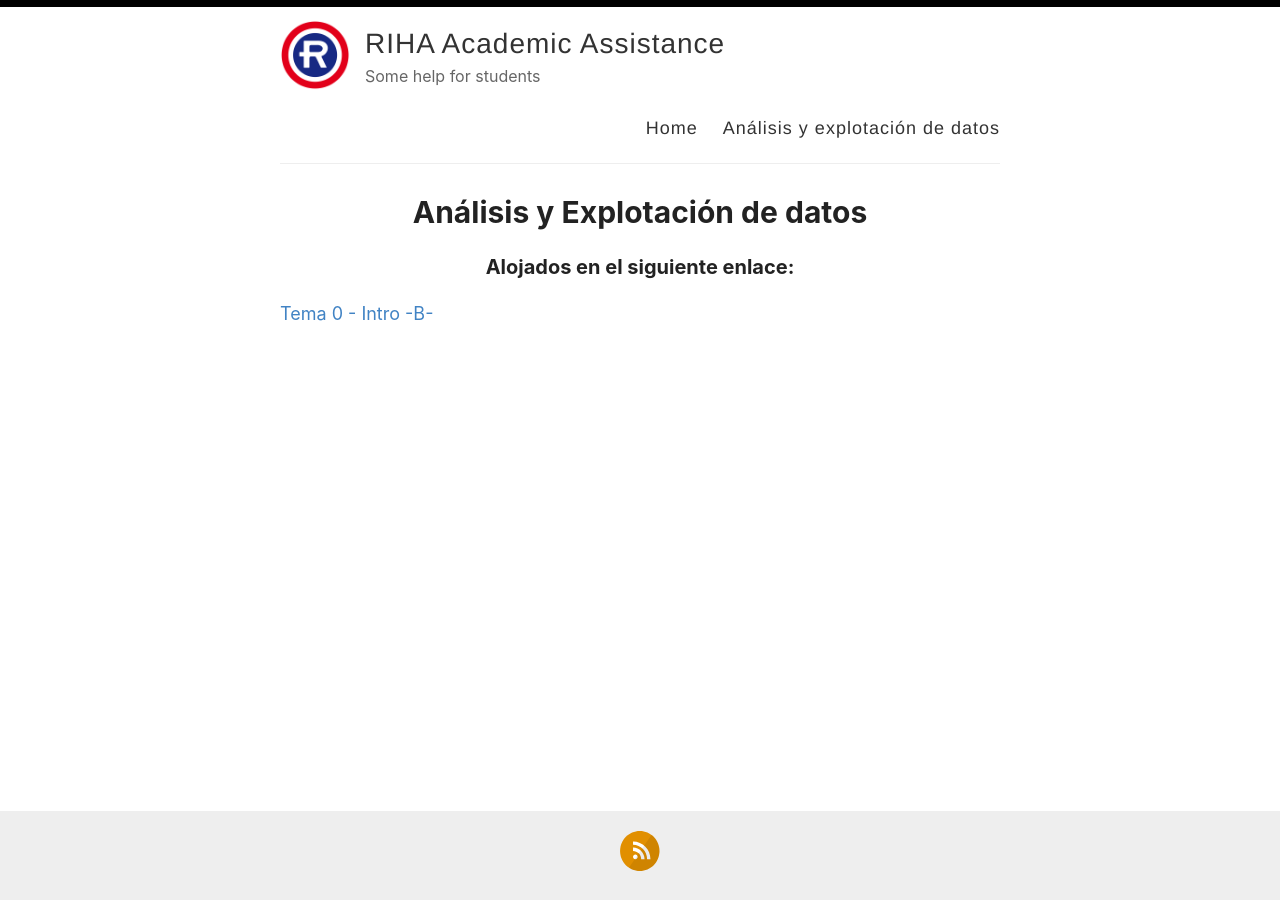
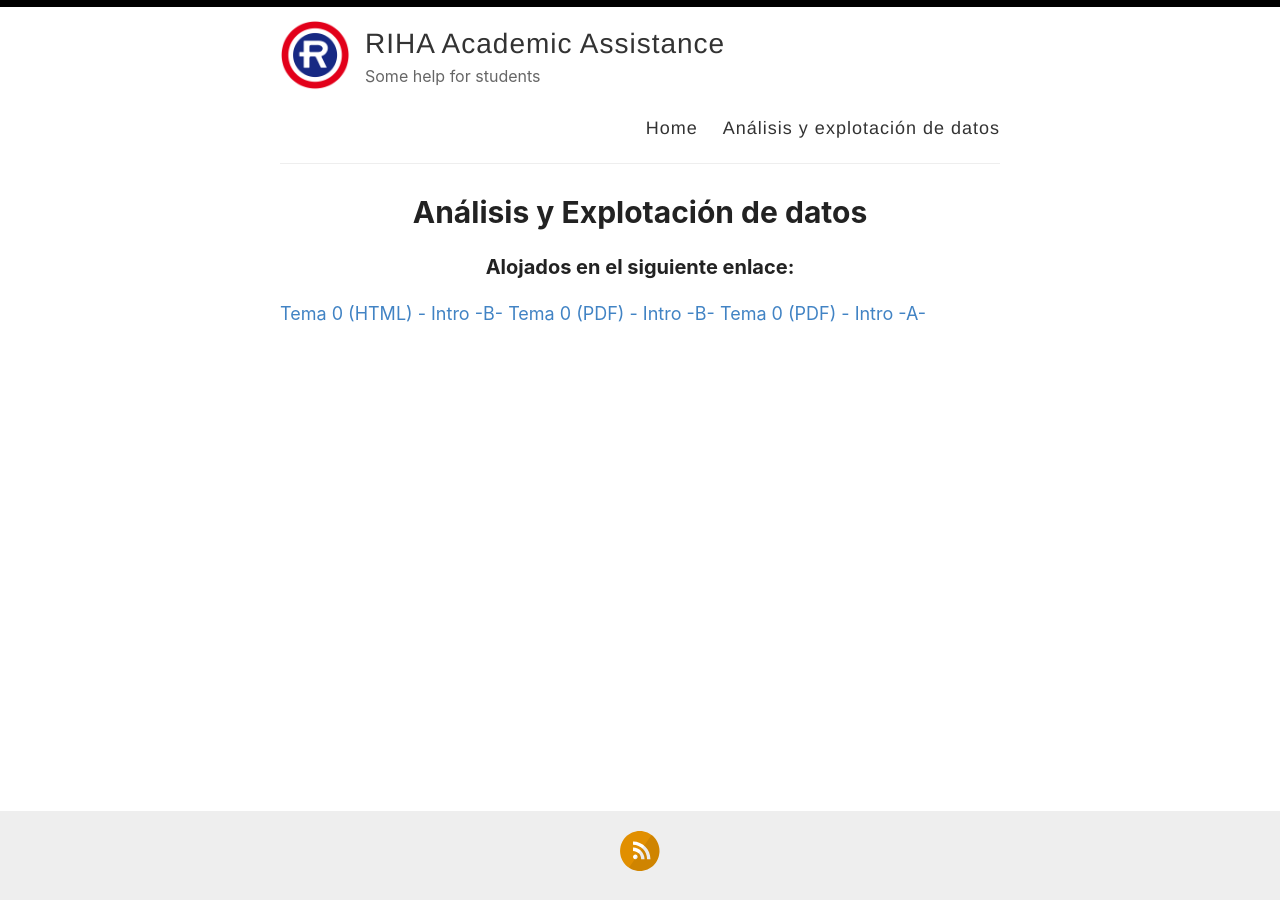
Before and after one commit to rharagon/rharagon.github.io, a Jekyll site: the page built from _pages/CF_AEI.md, in a window 1280 px wide. Built offline with Jekyll 4.4.1, drawn with Linux system fonts in a browser that asks for light colours.

Commit message:
link for tema 0 fixed

```diff
--- a/_pages/CF_AEI.md
+++ b/_pages/CF_AEI.md
@@ -6,4 +6,6 @@ permalink: /AEI/
 
 ### Alojados en el siguiente enlace:
 
-[Tema 0 - Intro -B-](https://github.com/rharagon/CF_AEI/blob/a3d27fdbb737b95b594d12c5f30ddaff35524b49/tema0_B.html)
+[Tema 0 (HTML) - Intro -B-](https://github.com/rharagon/CF_AEI/blob/a3d27fdbb737b95b594d12c5f30ddaff35524b49/tema0_B.html)
+[Tema 0 (PDF) - Intro -B-](https://github.com/rharagon/CF_AEI/blob/a3d27fdbb737b95b594d12c5f30ddaff35524b49/tema0_B.pdf)
+[Tema 0 (PDF) - Intro -A-](https://github.com/rharagon/CF_AEI/blob/a3d27fdbb737b95b594d12c5f30ddaff35524b49/tema0_A.pdf)
```
